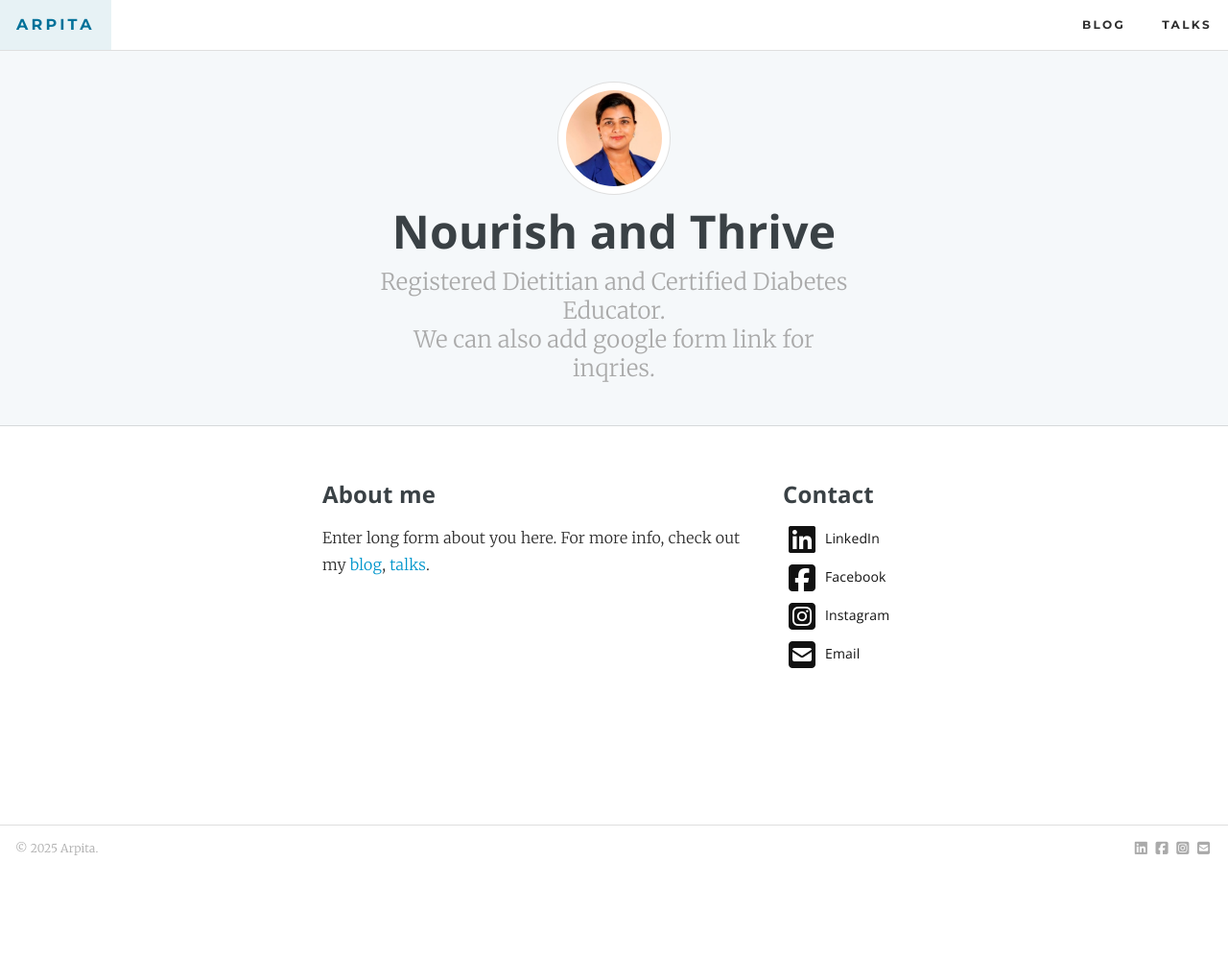
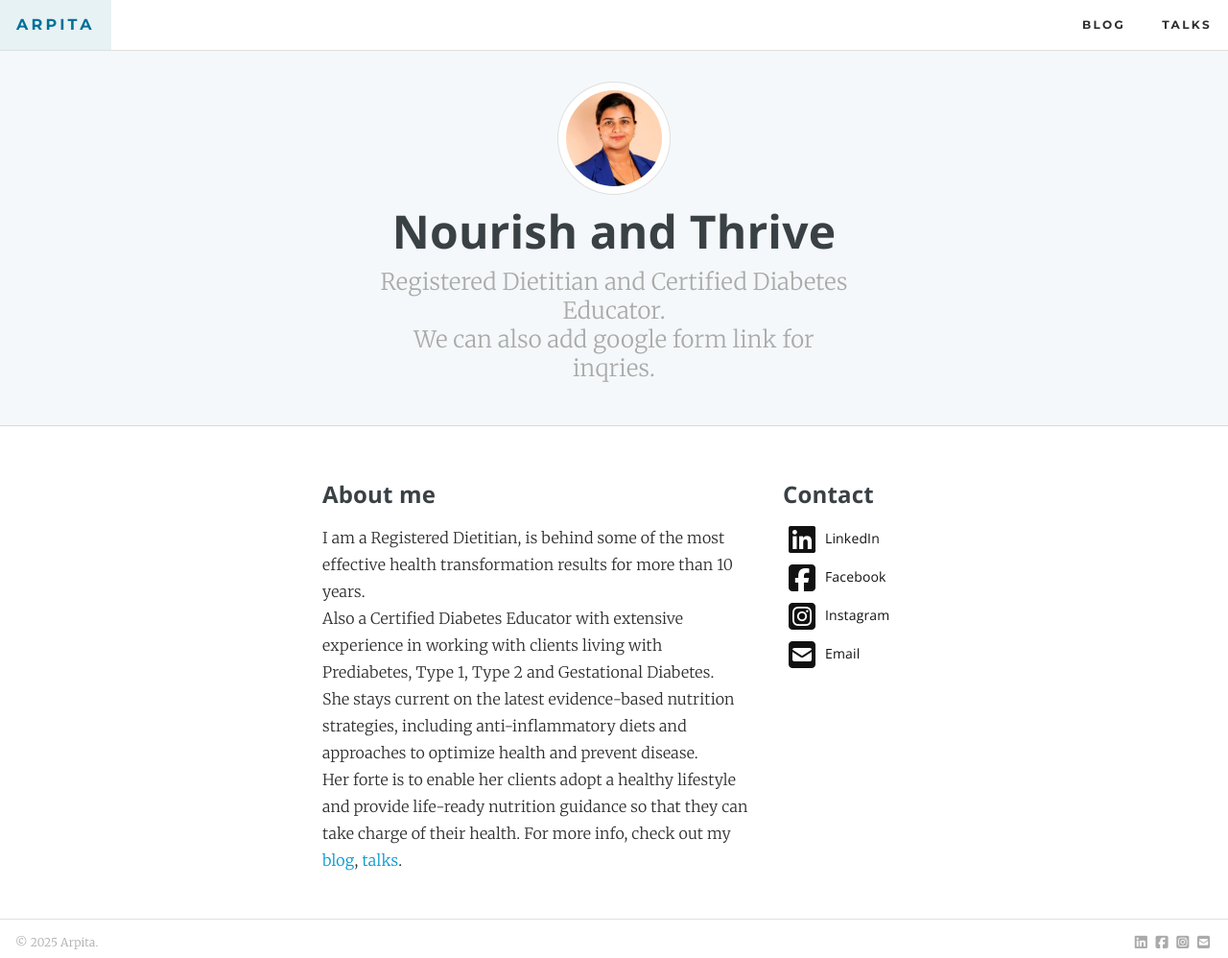
Before and after one commit to nourishandthrive/nourishandthrive.github.io, a Jekyll site: the page built from index.html, in a window 1280 px wide. Shown: the whole page at 96% size. Built offline with Jekyll 4.4.1, drawn with Linux system fonts in a browser that asks for light colours; before the commit the page ends 900 px from its top, so only the background shows below that.

Commit message:
Update about.html

```diff
--- a/_includes/about.html
+++ b/_includes/about.html
@@ -2,7 +2,13 @@
   <div class="col sm-col-9 px2">
     <h3 class="mb2">About me</h3>
     <p>
-      Enter long form about you here.
+      I am a Registered Dietitian, is behind some of the most effective health transformation results for more than 10 years.  <br/>
+
+      Also a Certified Diabetes Educator with extensive experience in working with clients living with Prediabetes, Type 1, Type 2 and Gestational Diabetes.  <br/>
+
+      She stays current on the latest evidence-based nutrition strategies, including anti-inflammatory diets and approaches to optimize health and prevent disease.  <br/>
+
+      Her forte is to enable her clients adopt a healthy lifestyle and provide life-ready nutrition guidance so that they can take charge of their health.
       For more info, check out my
       <a href="{{ site.nav.main.blog }}">blog</a>,
       <a href="{{ site.nav.main.talks }}">talks</a>.
```
